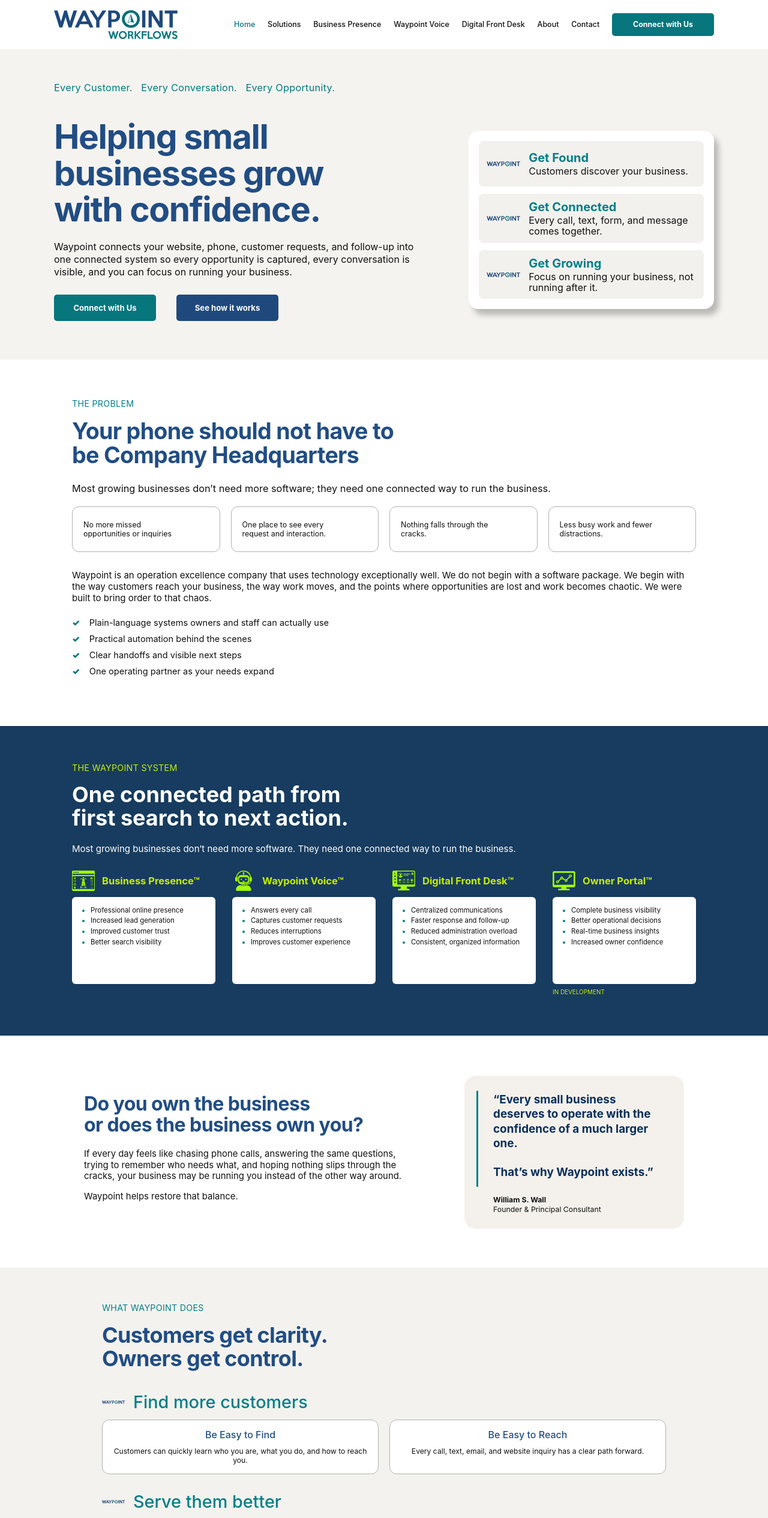
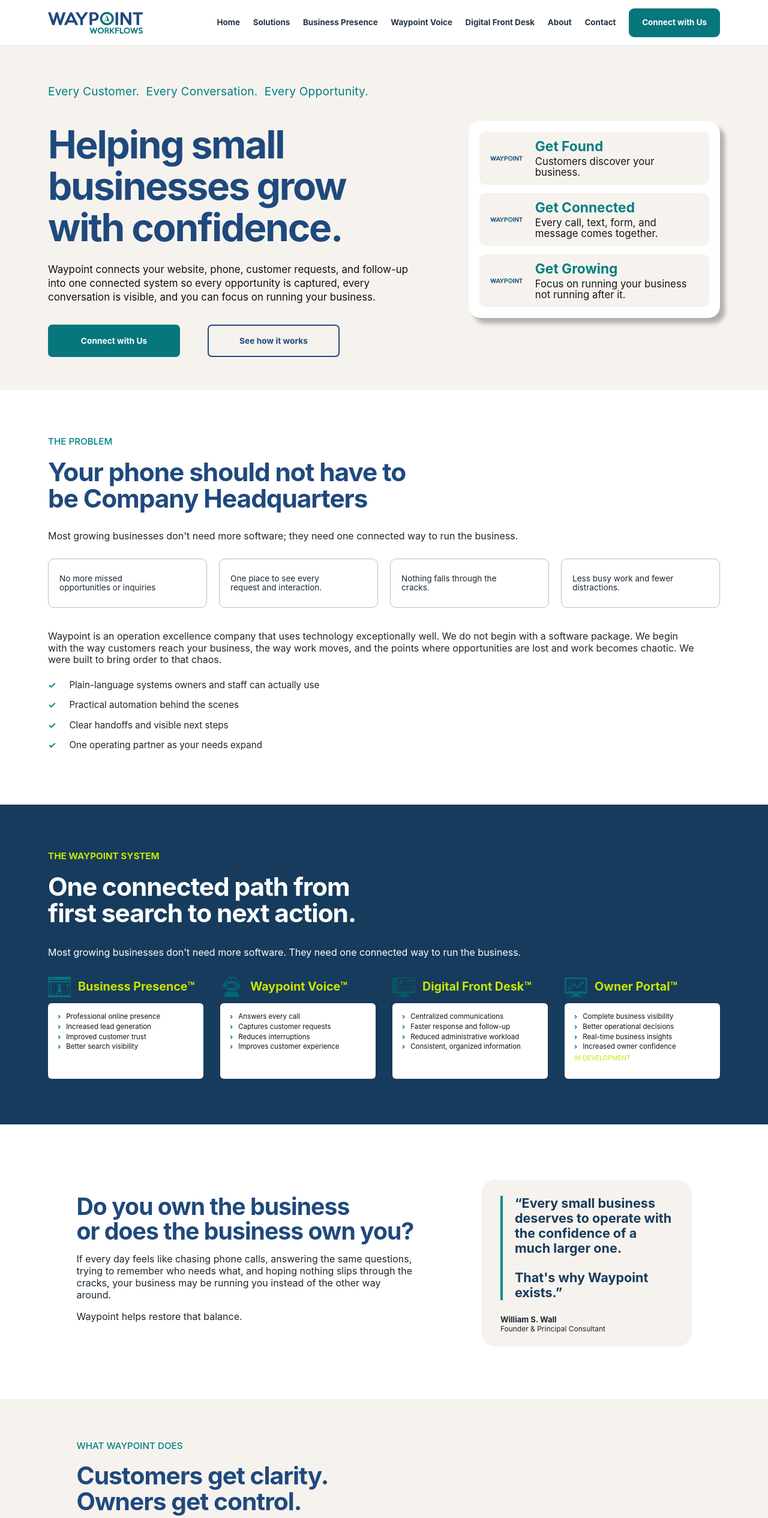
Before and after one commit to waypointworkflows/waypoint-website, a website: page index.html in a window 1280 px wide. Shown: the top 2530 px of the page at 60% size. Drawn offline with Linux system fonts and the light colour scheme.

Commit message:
Waypoint Business Presence 1.1 Rebuild

```diff
--- a/index.html
+++ b/index.html
@@ -2,162 +2,105 @@
 <html lang="en">
 <head>
   <meta charset="utf-8">
-  <meta name="viewport" content="width=device-width, initial-scale=1">
+  <meta name="viewport" content="width=device-width,initial-scale=1">
   <title>Waypoint Workflows | Helping Small Businesses Grow with Confidence</title>
-  <meta name="description" content="Waypoint connects your website, phone, customer requests, and follow-up into one connected system so every opportunity is captured, every conversation is visible, and you can focus on running your business.">
+  <meta name="description" content="Waypoint connects your website, phone, customer requests, and follow-up so good opportunities stay visible and your business runs with greater clarity.">
   <link rel="canonical" href="https://waypointworkflows.com/">
   <meta name="theme-color" content="#07767d">
-  <meta name="robots" content="index,follow">
-  <meta property="og:site_name" content="Waypoint Workflows">
-  <meta property="og:title" content="Helping small businesses grow with confidence.">
-  <meta property="og:description" content="Every Customer. Every Conversation. Every Opportunity.">
+  <meta property="og:title" content="Waypoint Workflows | Helping Small Businesses Grow with Confidence">
+  <meta property="og:description" content="Every customer. Every conversation. Every opportunity.">
   <meta property="og:type" content="website">
   <meta property="og:url" content="https://waypointworkflows.com/">
-  <meta property="og:image" content="https://waypointworkflows.com/assets/waypoint-social.svg">
-  <meta name="twitter:card" content="summary_large_image">
-  <meta name="twitter:title" content="Helping small businesses grow with confidence.">
-  <meta name="twitter:description" content="Every Customer. Every Conversation. Every Opportunity.">
-  <meta name="twitter:image" content="https://waypointworkflows.com/assets/waypoint-social.svg">
+  <meta property="og:image" content="https://waypointworkflows.com/assets/wpw-company-primary.svg">
   <link rel="icon" href="/assets/favicon.svg" type="image/svg+xml">
-  <link rel="icon" href="/assets/favicon-48.png" sizes="48x48" type="image/png">
   <link rel="icon" href="/assets/favicon-32.png" sizes="32x32" type="image/png">
   <link rel="icon" href="/assets/favicon-16.png" sizes="16x16" type="image/png">
-  <link rel="apple-touch-icon" href="/assets/apple-touch-icon.png" sizes="180x180">
+  <link rel="apple-touch-icon" href="/assets/apple-touch-icon.png">
   <link rel="manifest" href="/site.webmanifest">
-  <link rel="stylesheet" href="/assets/site-v1.1.1.css">
+  <link rel="stylesheet" href="/assets/site.css">
 </head>
 <body class="home-v11">
 <a class="skip-link" href="#main">Skip to content</a>
 <header class="site-header">
   <div class="container nav-wrap">
-    <a class="brand brand-image" href="/" aria-label="Waypoint home">
-      <img src="/assets/wpw-company-primary.svg" alt="Waypoint Workflows — Workflows, Automation, Results" width="206" height="48">
-    </a>
-    <button class="nav-toggle" type="button" aria-expanded="false" aria-controls="site-nav"><span></span><span></span><span></span><span class="sr-only">Open navigation menu</span></button>
-    <nav id="site-nav" class="site-nav" aria-label="Primary navigation">
-      <a href="/" aria-current="page">Home</a>
-      <a href="/solutions/">Solutions</a>
-      <a href="/business-presence/">Business Presence</a>
-      <a href="/waypoint-voice/">Waypoint Voice</a>
-      <a href="/digital-front-desk/">Digital Front Desk</a>
-      <a href="/about/">About</a>
-      <a href="/contact/">Contact</a>
-      <a class="button button-small" href="/contact/">Connect with Us</a>
+    <a class="brand brand-image" href="/" aria-label="Waypoint home"><img src="/assets/wpw-company-primary.svg" alt="Waypoint Workflows" width="150" height="35"></a>
+    <button class="nav-toggle" aria-expanded="false" aria-controls="site-nav"><span></span><span></span><span></span><span class="sr-only">Menu</span></button>
+    <nav id="site-nav" class="site-nav" aria-label="Primary">
+      <a href="/" aria-current="page">Home</a><a href="/solutions/">Solutions</a><a href="/business-presence/">Business Presence</a><a href="/waypoint-voice/">Waypoint Voice</a><a href="/digital-front-desk/">Digital Front Desk</a><a href="/about/">About</a><a href="/contact/">Contact</a><a class="button button-small" href="/contact/">Connect with Us</a>
     </nav>
   </div>
 </header>
-
 <main id="main">
-  <section class="bp-hero">
-    <div class="container">
-      <p class="bp-promise">Every Customer.&nbsp;&nbsp; Every Conversation.&nbsp;&nbsp; Every Opportunity.</p>
-      <div class="bp-hero-grid">
-        <div class="bp-hero-copy">
-          <h1>Helping small<br>businesses grow<br>with confidence.</h1>
-          <p>Waypoint connects your website, phone, customer requests, and follow-up into one connected system so every opportunity is captured, every conversation is visible, and you can focus on running your business.</p>
-          <div class="actions">
-            <a class="button" href="/contact/">Connect with Us</a>
-            <a class="button button-navy" href="#waypoint-system">See how it works</a>
-          </div>
-        </div>
-        <div class="bp-hero-card" aria-label="Waypoint customer system outcomes">
-          <div class="bp-outcome"><img src="/assets/wpw-mark.svg" alt=""><div><h2>Get Found</h2><p>Customers discover your business.</p></div></div>
-          <div class="bp-outcome"><img src="/assets/wpw-mark.svg" alt=""><div><h2>Get Connected</h2><p>Every call, text, form, and message comes together.</p></div></div>
-          <div class="bp-outcome"><img src="/assets/wpw-mark.svg" alt=""><div><h2>Get Growing</h2><p>Focus on running your business, not running after it.</p></div></div>
-        </div>
+  <section class="home-hero">
+    <div class="container home-hero-grid">
+      <div class="home-hero-copy">
+        <p class="home-tagline">Every Customer. &nbsp;Every Conversation. &nbsp;Every Opportunity.</p>
+        <h1>Helping small<br>businesses grow<br>with confidence.</h1>
+        <p>Waypoint connects your website, phone, customer requests, and follow-up into one connected system so every opportunity is captured, every conversation is visible, and you can focus on running your business.</p>
+        <div class="actions"><a class="button" href="/contact/">Connect with Us</a><a class="button button-secondary" href="#system">See how it works</a></div>
+      </div>
+      <div class="journey-card" aria-label="How Waypoint helps">
+        <div class="journey-item"><img src="/assets/wpw-mark.svg" alt="" aria-hidden="true"><div><strong>Get Found</strong><span>Customers discover your business.</span></div></div>
+        <div class="journey-item"><img src="/assets/wpw-mark.svg" alt="" aria-hidden="true"><div><strong>Get Connected</strong><span>Every call, text, form, and message comes together.</span></div></div>
+        <div class="journey-item"><img src="/assets/wpw-mark.svg" alt="" aria-hidden="true"><div><strong>Get Growing</strong><span>Focus on running your business not running after it.</span></div></div>
       </div>
     </div>
   </section>
 
-  <section class="bp-problem">
-    <div class="container bp-narrow">
-      <p class="bp-label">THE PROBLEM</p>
+  <section class="problem-section">
+    <div class="container problem-content">
+      <p class="section-kicker">THE PROBLEM</p>
       <h2>Your phone should not have to<br>be Company Headquarters</h2>
-      <p class="bp-lead">Most growing businesses don’t need more software; they need one connected way to run the business.</p>
-      <div class="bp-problem-grid">
-        <div>No more missed<br>opportunities or inquiries</div>
-        <div>One place to see every<br>request and interaction.</div>
-        <div>Nothing falls through the<br>cracks.</div>
-        <div>Less busy work and fewer<br>distractions.</div>
+      <p class="lead">Most growing businesses don't need more software; they need one connected way to run the business.</p>
+      <div class="problem-chips">
+        <div>No more missed<br>opportunities or inquiries</div><div>One place to see every<br>request and interaction.</div><div>Nothing falls through the<br>cracks.</div><div>Less busy work and fewer<br>distractions.</div>
       </div>
       <p>Waypoint is an operation excellence company that uses technology exceptionally well. We do not begin with a software package. We begin with the way customers reach your business, the way work moves, and the points where opportunities are lost and work becomes chaotic. We were built to bring order to that chaos.</p>
-      <ul class="check-list">
-        <li>Plain-language systems owners and staff can actually use</li>
-        <li>Practical automation behind the scenes</li>
-        <li>Clear handoffs and visible next steps</li>
-        <li>One operating partner as your needs expand</li>
-      </ul>
+      <ul class="approved-checks"><li>Plain-language systems owners and staff can actually use</li><li>Practical automation behind the scenes</li><li>Clear handoffs and visible next steps</li><li>One operating partner as your needs expand</li></ul>
     </div>
   </section>
 
-  <section id="waypoint-system" class="bp-system">
-    <div class="container bp-narrow">
-      <p class="bp-label bp-lime">THE WAYPOINT SYSTEM</p>
+  <section id="system" class="system-section">
+    <div class="container">
+      <p class="section-kicker lime">THE WAYPOINT SYSTEM</p>
       <h2>One connected path from<br>first search to next action.</h2>
-      <p>Most growing businesses don’t need more software. They need one connected way to run the business.</p>
-      <div class="bp-system-grid">
-        <article class="bp-product"><div class="bp-product-title"><img src="/assets/wpw-buspres.svg" alt=""><h3>Business Presence™</h3></div><ul><li>Professional online presence</li><li>Increased lead generation</li><li>Improved customer trust</li><li>Better search visibility</li></ul></article>
-        <article class="bp-product"><div class="bp-product-title"><img src="/assets/wpw-voice.svg" alt=""><h3>Waypoint Voice™</h3></div><ul><li>Answers every call</li><li>Captures customer requests</li><li>Reduces interruptions</li><li>Improves customer experience</li></ul></article>
-        <article class="bp-product"><div class="bp-product-title"><img src="/assets/wpw-dfd.svg" alt=""><h3>Digital Front Desk™</h3></div><ul><li>Centralized communications</li><li>Faster response and follow-up</li><li>Reduced administration overload</li><li>Consistent, organized information</li></ul></article>
-        <article class="bp-product"><div class="bp-product-title"><img src="/assets/wpw-ownerportal.svg" alt=""><h3>Owner Portal™</h3></div><ul><li>Complete business visibility</li><li>Better operational decisions</li><li>Real-time business insights</li><li>Increased owner confidence</li></ul><span class="bp-status">IN DEVELOPMENT</span></article>
+      <p class="system-intro">Most growing businesses don't need more software. They need one connected way to run the business.</p>
+      <div class="product-grid">
+        <article class="product-card"><h3><img src="/assets/wpw-buspres.svg" alt="">Business Presence™</h3><div><ul><li>Professional online presence</li><li>Increased lead generation</li><li>Improved customer trust</li><li>Better search visibility</li></ul></div></article>
+        <article class="product-card"><h3><img src="/assets/wpw-voice.svg" alt="">Waypoint Voice™</h3><div><ul><li>Answers every call</li><li>Captures customer requests</li><li>Reduces interruptions</li><li>Improves customer experience</li></ul></div></article>
+        <article class="product-card"><h3><img src="/assets/wpw-dfd.svg" alt="">Digital Front Desk™</h3><div><ul><li>Centralized communications</li><li>Faster response and follow-up</li><li>Reduced administrative workload</li><li>Consistent, organized information</li></ul></div></article>
+        <article class="product-card"><h3><img src="/assets/wpw-ownerportal.svg" alt="">Owner Portal™</h3><div><ul><li>Complete business visibility</li><li>Better operational decisions</li><li>Real-time business insights</li><li>Increased owner confidence</li></ul><small>IN DEVELOPMENT</small></div></article>
       </div>
     </div>
   </section>
 
-  <section class="bp-founder">
-    <div class="container bp-founder-grid">
-      <div>
-        <h2>Do you own the business<br>or does the business own you?</h2>
-        <p>If every day feels like chasing phone calls, answering the same questions, trying to remember who needs what, and hoping nothing slips through the cracks, your business may be running you instead of the other way around.</p>
-        <p>Waypoint helps restore that balance.</p>
-      </div>
-      <blockquote>
-        <p>“Every small business deserves to operate with the confidence of a much larger one.<br><br>That’s why Waypoint exists.”</p>
-        <footer><strong>William S. Wall</strong><br>Founder &amp; Principal Consultant</footer>
-      </blockquote>
+  <section class="founder-section">
+    <div class="container founder-grid">
+      <div><h2>Do you own the business<br>or does the business own you?</h2><p>If every day feels like chasing phone calls, answering the same questions, trying to remember who needs what, and hoping nothing slips through the cracks, your business may be running you instead of the other way around.</p><p>Waypoint helps restore that balance.</p></div>
+      <aside class="founder-quote"><blockquote>“Every small business deserves to operate with the confidence of a much larger one.<br><br>That's why Waypoint exists.”</blockquote><p><strong>William S. Wall</strong><br><span>Founder &amp; Principal Consultant</span></p></aside>
     </div>
   </section>
 
-  <section class="bp-does">
-    <div class="container bp-does-inner">
-      <p class="bp-label">WHAT WAYPOINT DOES</p>
+  <section class="outcomes-section">
+    <div class="container outcomes-wrap">
+      <p class="section-kicker">WHAT WAYPOINT DOES</p>
       <h2>Customers get clarity.<br>Owners get control.</h2>
-      <div class="bp-benefit-group">
-        <h3><img src="/assets/wpw-mark.svg" alt=""> Find more customers</h3>
-        <div class="bp-benefit-grid"><article><h4>Be Easy to Find</h4><p>Customers can quickly learn who you are, what you do, and how to reach you.</p></article><article><h4>Be Easy to Reach</h4><p>Every call, text, email, and website inquiry has a clear path forward.</p></article></div>
-      </div>
-      <div class="bp-benefit-group">
-        <h3><img src="/assets/wpw-mark.svg" alt=""> Serve them better</h3>
-        <div class="bp-benefit-grid"><article><h4>Respond with confidence</h4><p>Capture the right information the first time so every request starts with clarity.</p></article><article><h4>Always have visibility</h4><p>See leads, jobs, conversations, and follow-up in one place.</p></article></div>
-      </div>
-      <div class="bp-benefit-group">
-        <h3><img src="/assets/wpw-mark.svg" alt=""> Grow with confidence</h3>
-        <div class="bp-benefit-grid"><article><h4>Delegate with clarity</h4><p>Share the workload without losing visibility or control.</p></article><article><h4>Grow without chaos</h4><p>Add customers—not confusion—as your business grows.</p></article></div>
-      </div>
+      <div class="outcome-group"><h3><img src="/assets/wpw-mark.svg" alt="">Find more customers</h3><div class="outcome-cards"><article><h4>Be Easy to Find</h4><p>Customers can quickly learn who you are, what you do, and how to reach you.</p></article><article><h4>Be Easy to Reach</h4><p>Every call, text, email, and website inquiry has a clear path forward.</p></article></div></div>
+      <div class="outcome-group"><h3><img src="/assets/wpw-mark.svg" alt="">Serve them better</h3><div class="outcome-cards"><article><h4>Respond with confidence</h4><p>Capture the right information the first time so every request starts with clarity.</p></article><article><h4>Always have visibility</h4><p>See leads, jobs, conversations, and follow-ups in one place.</p></article></div></div>
+      <div class="outcome-group"><h3><img src="/assets/wpw-mark.svg" alt="">Grow with confidence</h3><div class="outcome-cards"><article><h4>Delegate with clarity</h4><p>Share the workload without losing visibility or control.</p></article><article><h4>Grow without chaos</h4><p>Add customers—not confusion—as your business grows.</p></article></div></div>
     </div>
   </section>
 
-  <section class="bp-cta-section">
-    <div class="container bp-cta">
-      <div>
-        <h2>Let's find the first place your<br>business is losing time,<br>resources or opportunities.</h2>
-        <p>Start with a practical conversation about how customers currently find you, contact you and receive a response.</p>
-      </div>
-      <a class="button button-light" href="/contact/">Start the conversation</a>
-      <img class="bp-compass" src="/assets/compass-rose.png" alt="" aria-hidden="true">
-    </div>
-  </section>
+  <section class="home-cta-section"><div class="container home-cta"><div><h2>Let's find the first place your<br>business is losing time,<br>resources or opportunities.</h2></div><a class="button button-light" href="/contact/">Start the conversation</a><p>Start with a practical conversation about how customers currently find you, contact you and receive a response.</p><img src="/assets/compass-rose.png" alt="" aria-hidden="true"></div></section>
 </main>
-
-<footer class="site-footer">
+<footer class="site-footer home-footer">
   <div class="container footer-grid">
-    <div class="footer-brand"><a href="/" aria-label="Waypoint home"><img src="/assets/wpw-company-white.svg" alt="Waypoint Workflows — Workflows, Automation, Results" width="230" height="54"></a><p>Helping small businesses navigate<br>growth with confidence.</p></div>
-    <div><h2>Platform</h2><a href="/business-presence/">Business Presence™</a><a href="/waypoint-voice/">Waypoint Voice™</a><a href="/digital-front-desk/">Digital Front Desk™</a></div>
-    <div><h2>Company</h2><a href="/about/">About Waypoint</a><a href="/william-wall/">Our Founder</a><a href="/contact/">Contact</a></div>
-    <div><h2>Legal</h2><a href="/privacy/">Privacy Policy</a><a href="/terms/">Terms of Use</a><a href="mailto:info@waypointworkflows.com">info@waypointworkflows.com</a></div>
+    <div><a class="footer-logo" href="/"><img src="/assets/wpw-company-white.svg" alt="Waypoint Workflows"></a><p>Helping small businesses navigate<br>growth with confidence.</p></div>
+    <div><h2>PLATFORM</h2><a href="/business-presence/">Business Presence™</a><a href="/waypoint-voice/">Waypoint Voice™</a><a href="/digital-front-desk/">Digital Front Desk™</a></div>
+    <div><h2>COMPANY</h2><a href="/about/">About Waypoint</a><a href="/william-wall/">Our Founder</a><a href="/contact/">Contact</a></div>
+    <div><h2>LEGAL</h2><a href="/privacy/">Privacy Policy</a><a href="/terms/">Terms of Use</a><a href="mailto:info@waypointworkflows.com">info@waypointworkflows.com</a></div>
   </div>
   <div class="container footer-bottom"><span>2026 Waypoint Workflows, LLC</span><span>Built for business clarity.</span></div>
 </footer>
 <script src="/assets/site.js" defer></script>
-</body>
-</html>
+</body></html>
```
Also changed, not shown: 404.html (+1 -1 lines), about/index.html (+1 -1 lines), business-presence/index.html (+1 -1 lines), contact/index.html (+1 -1 lines), digital-front-desk/index.html (+1 -1 lines), privacy/index.html (+1 -1 lines), solutions/index.html (+1 -1 lines), terms/index.html (+1 -1 lines), thank-you/index.html (+1 -1 lines), waypoint-voice/index.html (+1 -1 lines), william-wall/index.html (+1 -1 lines), README.md, assets/favicon.svg, assets/site.css, 1 more files.
